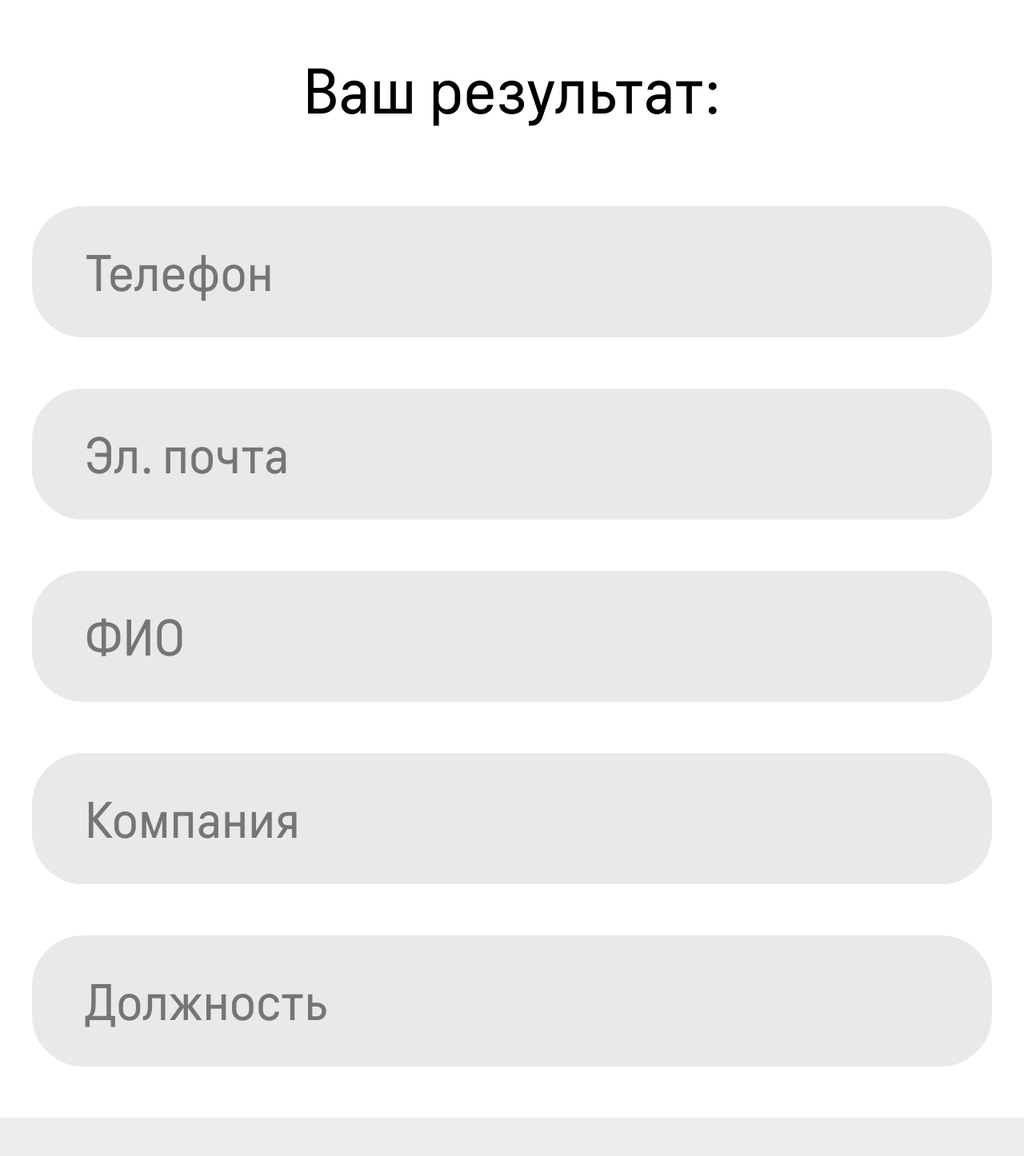
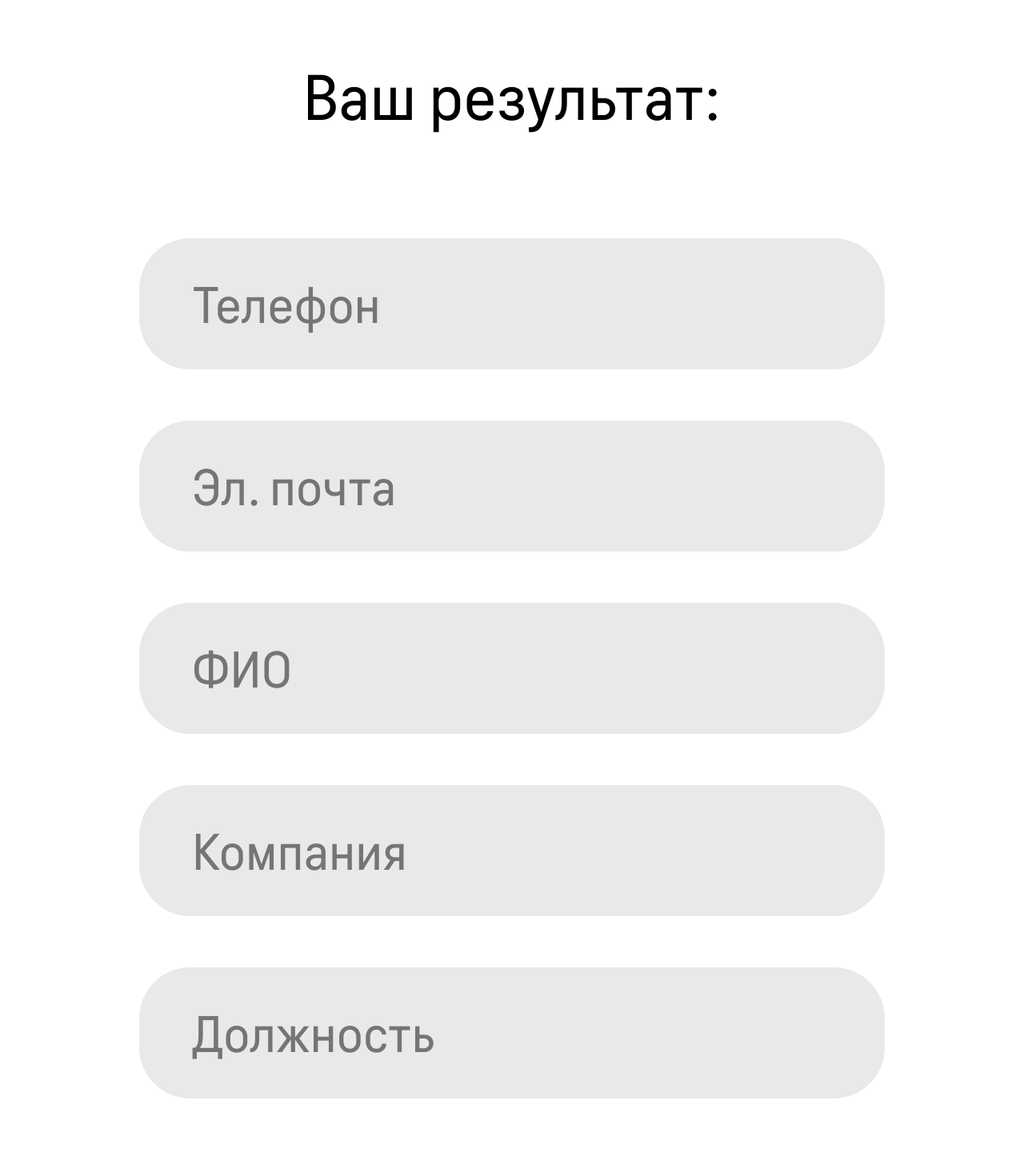
Before and after one commit to itkoban/BoxGame, a Django app: template boxGame/templates/register.html in a window 1280 px wide. Shown: the whole page at 80% size. Before the commit the page ends 1398 px from the top, so only its background shows below. Run offline with Django 5.2, Linux system fonts and the light colour scheme; the template is opened without the code that fills it, so the values that code supplies are empty.

Commit message:
register style fixes

```diff
--- a/boxGame/static/css/register.css
+++ b/boxGame/static/css/register.css
@@ -5,10 +5,11 @@
 }
 
 .holeContainer {
-    display: block;
-    min-width: 320px
     display: flex;
-    justify-content: center;
+	flex-direction: column;
+	justify-content: center;
+	align-items: center;
+    min-width: 320px;
     padding-left: 2rem;
     padding-right: 2rem;
 }
@@ -36,14 +37,13 @@
 
 
 .inputBackground {
-    display: block;
+    max-width: 900px;
     padding-left: 4rem;
     padding-right: 4rem;
     margin-bottom: 4rem;
     border: none;
     border-radius: 4rem;
     background-color: #E9E9E9;
-
 }
 
 .inputBase {
```
